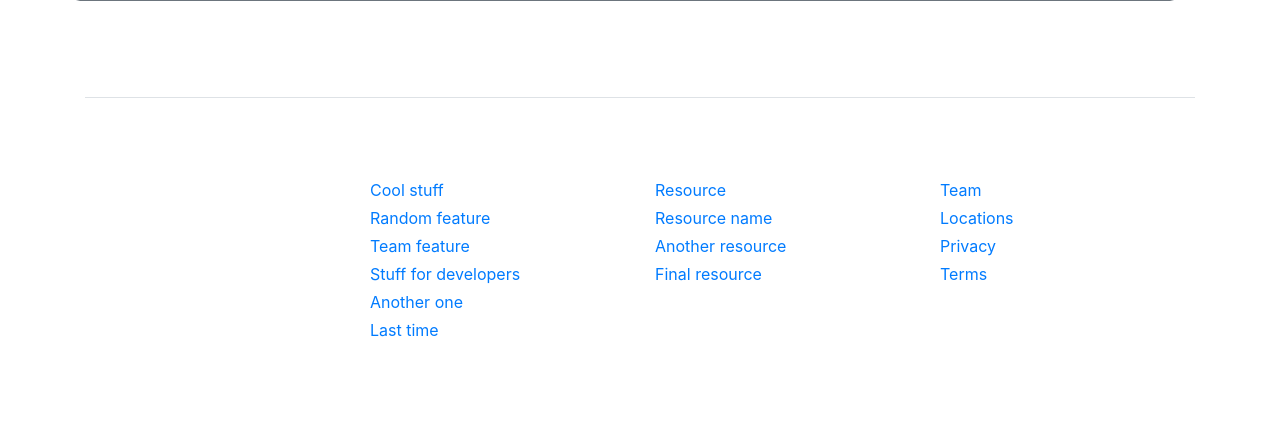
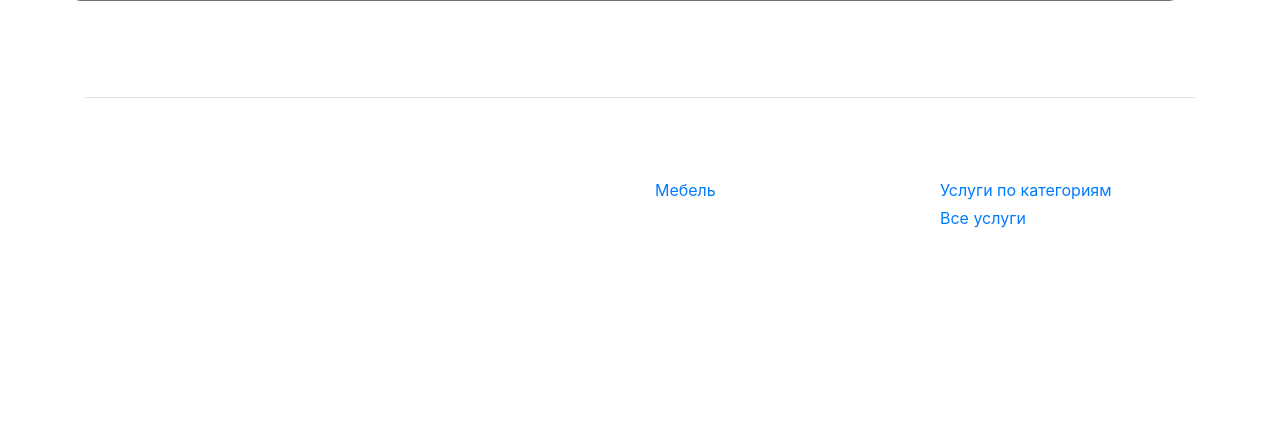
Before and after one commit to Meatdam/Loft_world, a Django app: page / in a window 1280 px wide. Shown: the part 524-946 px from the top of the page. After the commit the page ends 752 px from the top, so only its background shows below. Run offline with Django 5.2, Linux system fonts and the light colour scheme; data that the repository does not hold is empty; some libraries are stand-ins or nearby versions.

Commit message:
добавить измененный файл loft/base.html

```diff
--- a/loft/templates/loft/base.html
+++ b/loft/templates/loft/base.html
@@ -27,33 +27,20 @@
                 <small class="d-block mb-3 text-body-secondary text-white">&copy; {% now 'Y' %}</small>
             </div>
             <div class="col-6 col-md text-white">
-                <h5>Features</h5>
+
+            </div>
+            <div class="col-6 col-md text-white">
+                <h5>Продукты</h5>
                 <ul class="list-unstyled text-small">
-                    <li class="mb-1"><a class="link-secondary text-decoration-none" href="#">Cool stuff</a></li>
-                    <li class="mb-1"><a class="link-secondary text-decoration-none" href="#">Random feature</a></li>
-                    <li class="mb-1"><a class="link-secondary text-decoration-none" href="#">Team feature</a></li>
-                    <li class="mb-1"><a class="link-secondary text-decoration-none" href="#">Stuff for developers</a>
-                    </li>
-                    <li class="mb-1"><a class="link-secondary text-decoration-none" href="#">Another one</a></li>
-                    <li class="mb-1"><a class="link-secondary text-decoration-none" href="#">Last time</a></li>
+                    <li class="mb-1"><a class="link-secondary text-decoration-none" href="{% url 'loft:product_list' %}">Мебель</a></li>
+
                 </ul>
             </div>
             <div class="col-6 col-md text-white">
-                <h5>Resources</h5>
+                <h5>Услуги</h5>
                 <ul class="list-unstyled text-small">
-                    <li class="mb-1"><a class="link-secondary text-decoration-none" href="#">Resource</a></li>
-                    <li class="mb-1"><a class="link-secondary text-decoration-none" href="#">Resource name</a></li>
-                    <li class="mb-1"><a class="link-secondary text-decoration-none" href="#">Another resource</a></li>
-                    <li class="mb-1"><a class="link-secondary text-decoration-none" href="#">Final resource</a></li>
-                </ul>
-            </div>
-            <div class="col-6 col-md text-white">
-                <h5>About</h5>
-                <ul class="list-unstyled text-small">
-                    <li class="mb-1"><a class="link-secondary text-decoration-none" href="#">Team</a></li>
-                    <li class="mb-1"><a class="link-secondary text-decoration-none" href="#">Locations</a></li>
-                    <li class="mb-1"><a class="link-secondary text-decoration-none" href="#">Privacy</a></li>
-                    <li class="mb-1"><a class="link-secondary text-decoration-none" href="#">Terms</a></li>
+                    <li class="mb-1"><a class="link-secondary text-decoration-none" href="{% url 'services:list' %}">Услуги по категориям</a></li>
+                    <li class="mb-1"><a class="link-secondary text-decoration-none" href="{% url 'services:servic_list' %}">Все услуги</a></li>
                 </ul>
             </div>
         </div>
```
